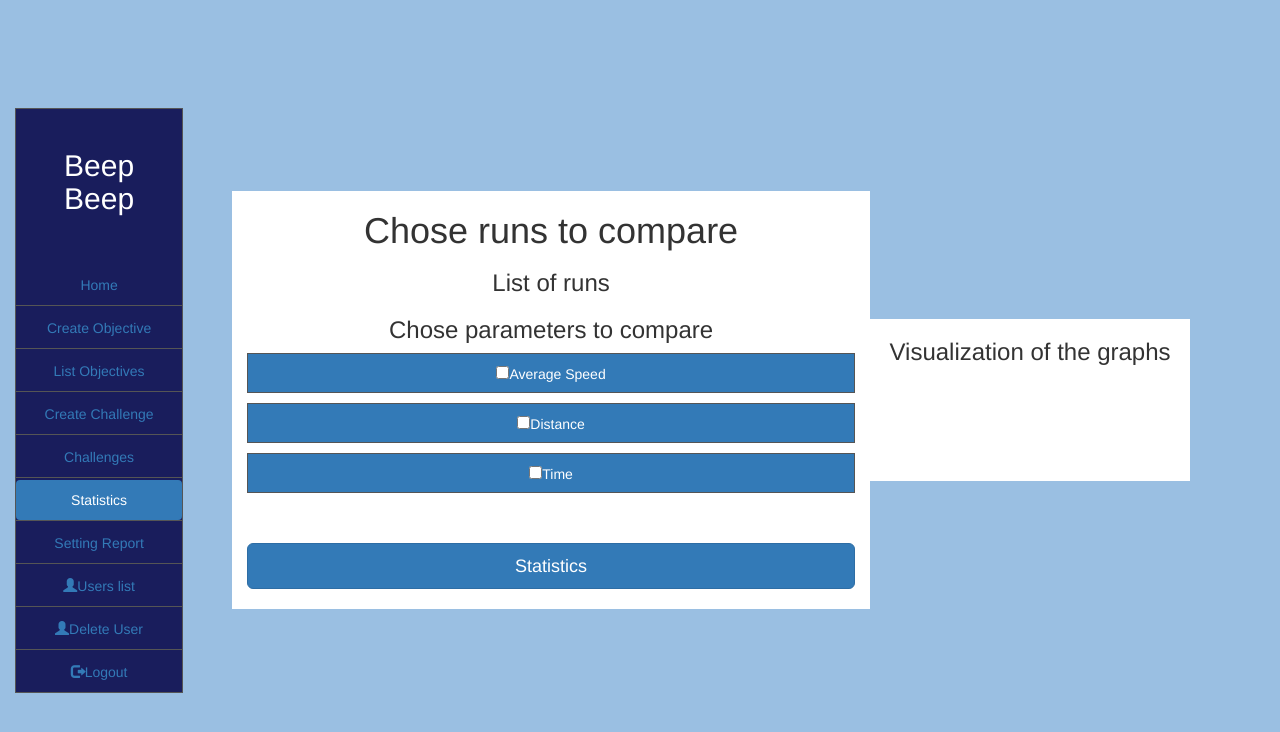
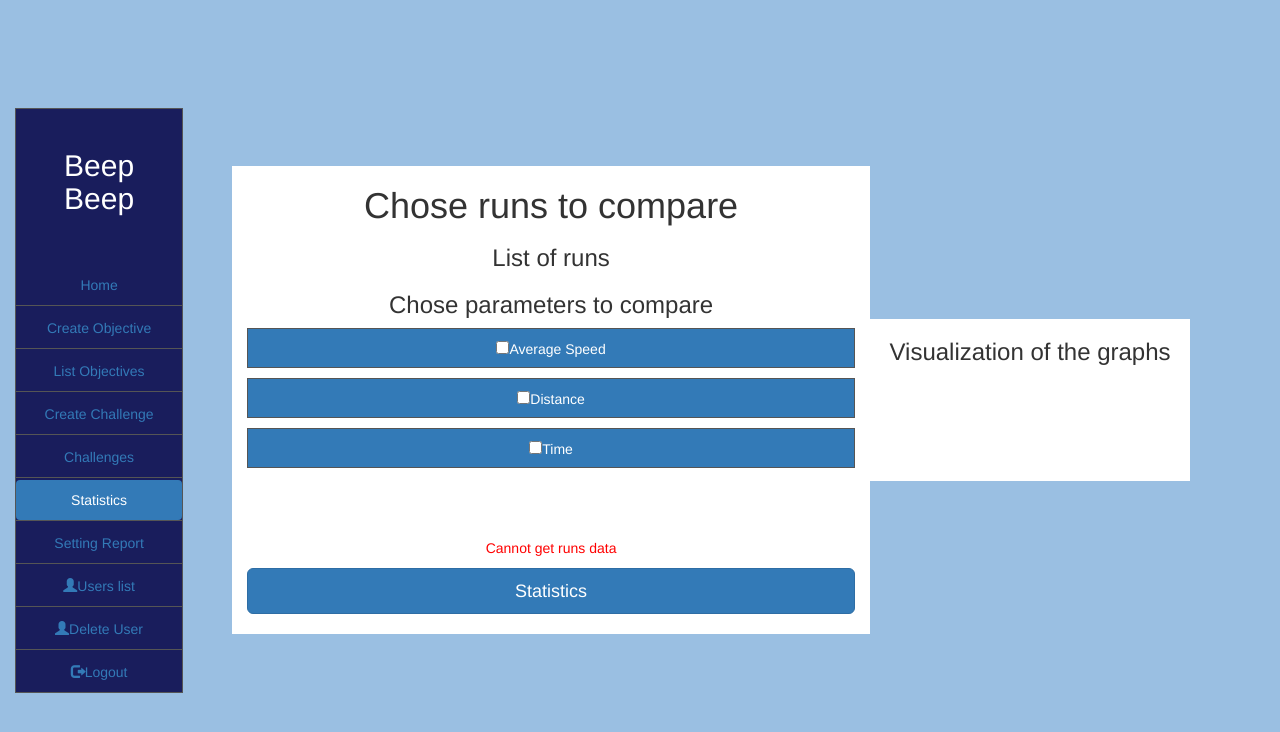
Before and after one commit to ytbeepbeep/flask-app, a Flask app: page /statistics in a window 1280 px wide. Shown: the top 732 px of the page. Run offline with Flask 2, Linux system fonts and the light colour scheme; a user stored in the database is signed in; some libraries are stand-ins or nearby versions.

Commit message:
implemented statistics page

```diff
--- a/flaskapp/templates/statistics.html
+++ b/flaskapp/templates/statistics.html
@@ -34,7 +34,7 @@
         <h1 class="titlepage">Chose runs to compare</h1>
         <h3>List of runs</h3>
         {% for run in runs %}
-        <p class="listchoice"><input class="runs" type="checkbox" name="run" value={{run.id}}><span id={{run.id}} class="list">{{run.name}}</span><br></p>
+        <p class="listchoice"><input class="runs" type="checkbox" name="run" value={{run.id}}><span id={{run.id}} class="list">{{run.title}}</span><br></p>
         {% endfor %}
 
         <h3>Chose parameters to compare</h3>
@@ -42,6 +42,9 @@
         <p class="listchoice"><input class="parameter" type="checkbox" name="run" value="2"><span class="list">Distance</span></p>
         <p class="listchoice"><input class="parameter" type="checkbox" name="run" value="3"><span class="list">Time</span></p><br>
         <br>
+        <p class="error">
+            {% for errmess in get_flashed_messages(False,['error']) %}
+            <br>{{ errmess }} {% endfor%}</p>
         <button id="stats" class="btn btn-lg btn-primary btn-block" type="button" onclick="myFunction()"> Statistics </button><br>
     </div>
     <div class="container1" id="BigContainer">
@@ -59,7 +62,7 @@
 
 <script>
     document.getElementById("gobackbutton").style.visibility = "hidden";
-    var dataToDraw = {}
+    var runsData = JSON.parse('{{stats|safe}}')
     var lparams = [false, false, false] // parameters for which the user wants statistics
     function myFunction() {
         //get selected items
@@ -82,25 +85,18 @@
         }
         dictToSend["runs"] = lruns;
         dictToSend["params"] = lparams;
-        console.log(dictToSend);
-        //get data from server
-        var xmlhttp = new XMLHttpRequest();
-        const url = 'run/statistics'
-        xmlhttp.onreadystatechange = function() { //function called once we get data from server
-            //send ok check 4?
-            if (xmlhttp.readyState === 4) {
-                console.log(xmlhttp.response);
-                dataToDraw = JSON.parse(xmlhttp.response);
-                google.charts.load('current', {
-                    packages: ['corechart', 'line']
-                });
-                google.charts.setOnLoadCallback(drawGraph);
 
+        dataToDraw = {};
+        for (runId in runsData) {
+            if (lruns.indexOf(runId) != -1) {
+                dataToDraw[runId] = runsData[runId];
             }
         }
-        xmlhttp.open("POST", url)
-        xmlhttp.setRequestHeader("Content-Type", "application/json;charset=UTF-8");
-        xmlhttp.send(JSON.stringify(dictToSend))
+
+        google.charts.load('current', {
+            packages: ['corechart', 'line']
+        });
+        google.charts.setOnLoadCallback(drawGraph);
     }
 
     function drawGraph() {
--- a/flaskapp/views/statistics.py
+++ b/flaskapp/views/statistics.py
@@ -1,4 +1,4 @@
-from flask import Blueprint, render_template
+from flask import Blueprint, render_template, json, flash
 from flask_login import login_required
 
 from flaskapp.database import db
@@ -15,10 +15,17 @@ def get_statistics():
     """Inside the template we retrieve data from run/statistics
     using javascript"""
     runs = []
+    stats = dict()
     try:
-        runs = DataService.get("/runs", params={"user_id": current_user.id})
+        reply = DataService().get("/runs", params={'user_id': current_user.dataservice_user_id})
+        runs = reply.json()
+
+        for run in runs:
+            print(run)
+            stats[run['id']] = [run['average_speed'], run['distance'], run['elapsed_time']]
+
     except Exception as ex:
         print(ex)
-        # TODO: Add an error message
+        flash('Cannot get runs data', category='error')
 
-    return render_template("statistics.html", runs=runs)
+    return render_template("statistics.html", runs=runs, stats=json.dumps(stats))
```
